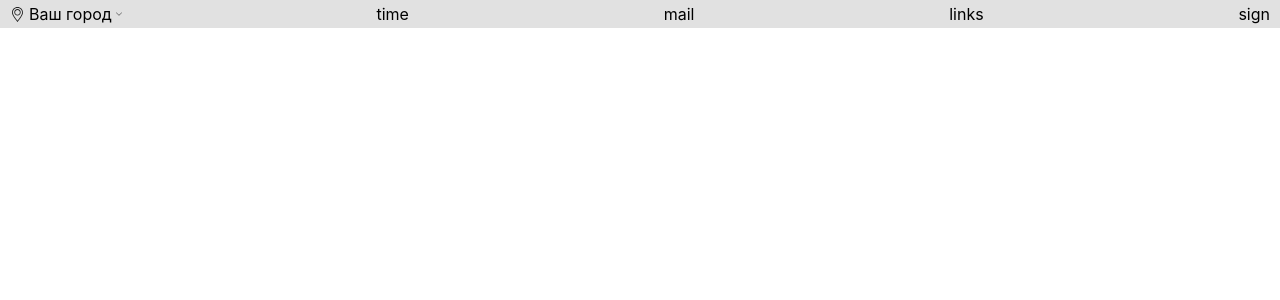
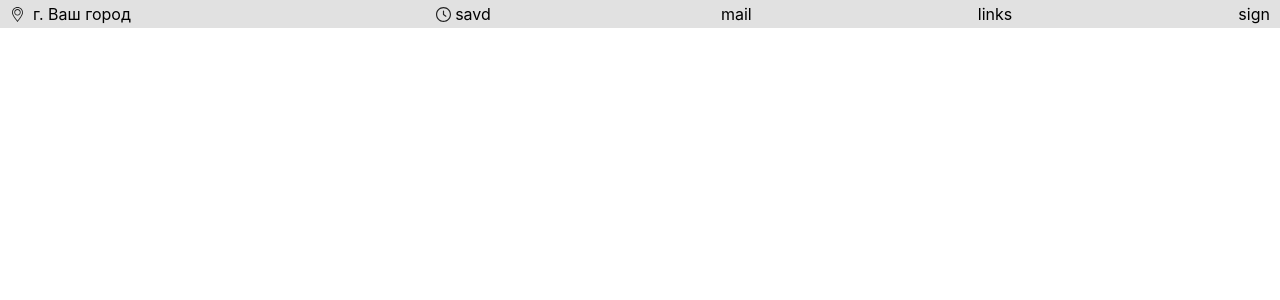
Before and after one commit to Merck-web/react-app, a React (Create React App) app: page / in a window 1280 px wide. Shown: the top 300 px of the page. Built offline with nearby package versions, Linux system fonts and the light colour scheme; no server answers.

Commit message:
Сделал инпут с подсказами городов, в дальнейшем возможно сделаю бэк для получения всех городов

```diff
--- a/package.json
+++ b/package.json
@@ -41,6 +41,7 @@
     "@types/react-dom": "^18.0.10",
     "axios": "^1.2.1",
     "dotenv": "^16.0.3",
+    "node-sass": "^7.0.3",
     "react": "^18.2.0",
     "react-dom": "^18.2.0",
     "react-router-dom": "^6.6.1",
--- a/src/App.css
+++ b/src/App.css
@@ -1,6 +1,8 @@
 @tailwind base;
 @tailwind components;
 @tailwind utilities;
+
+@import "assets/css/index.scss";
 
 .main_container {
     max-width: 1470px;
--- /dev/null
+++ b/src/assets/css/components/SelectDefault.scss
@@ -0,0 +1,3 @@
+.MuiTooltip-tooltip{
+  background-color: rgba(0,0,0, .1) !important;
+}
--- /dev/null
+++ b/src/assets/css/index.scss
@@ -0,0 +1 @@
+@import "components/SelectDefault.scss";
--- a/src/assets/icons/icons.js
+++ b/src/assets/icons/icons.js
@@ -5,5 +5,16 @@ export default {
     MapMarker: '<svg width="15" height="15" viewBox="0 0 15 15" fill="none" xmlns="http://www.w3.org/2000/svg">\n' +
         '<path d="M7.48959 0C4.45827 0 1.99219 2.46609 1.99219 5.4974C1.99219 6.88992 2.86961 8.85738 4.60018 11.3452C5.8651 13.1638 7.10918 14.5711 7.1616 14.6301L7.48959 15L7.81769 14.6301C7.86999 14.5711 9.11407 13.1638 10.3791 11.3452C12.1096 8.85738 12.9871 6.88992 12.9871 5.4974C12.9871 2.46609 10.5209 0 7.48959 0V0ZM9.66396 10.8373C8.80898 12.0673 7.94483 13.1259 7.48959 13.666C7.03548 13.1274 6.17455 12.0728 5.32013 10.8444C3.7167 8.53935 2.86915 6.69033 2.86915 5.4974C2.86915 2.94971 4.9419 0.876961 7.48959 0.876961C10.0374 0.876961 12.11 2.94971 12.11 5.4974C12.11 6.68907 11.2642 8.53558 9.66396 10.8373Z" fill="#222222"/>\n' +
         '<path d="M7.48957 2.0318C5.70052 2.0318 4.24506 3.48726 4.24506 5.27631C4.24506 7.06537 5.70052 8.52094 7.48957 8.52094C9.27874 8.52094 10.7342 7.06537 10.7342 5.27631C10.7342 3.48726 9.27874 2.0318 7.48957 2.0318V2.0318ZM7.48957 7.64398C6.18414 7.64398 5.12202 6.58186 5.12202 5.27631C5.12202 3.97089 6.18414 2.90876 7.48957 2.90876C8.79511 2.90876 9.85724 3.97089 9.85724 5.27631C9.85724 6.58186 8.79511 7.64398 7.48957 7.64398Z" fill="#222222"/>\n' +
+        '</svg>\n',
+    CircleTime: '<svg width="15" height="15" viewBox="0 0 15 15" fill="none" xmlns="http://www.w3.org/2000/svg">\n' +
+        '<g clip-path="url(#clip0_3562_53)">\n' +
+        '<path d="M10.1724 8.82455L8.08098 7.25599V4.06082C8.08098 3.73955 7.82129 3.47986 7.50002 3.47986C7.17875 3.47986 6.91907 3.73955 6.91907 4.06082V7.5465C6.91907 7.72949 7.00505 7.90205 7.15145 8.01127L9.47522 9.75411C9.57978 9.83254 9.70181 9.8703 9.82321 9.8703C10.0004 9.8703 10.1747 9.7907 10.2886 9.63733C10.4815 9.3811 10.4292 9.01685 10.1724 8.82455Z" fill="#222222"/>\n' +
+        '<path d="M7.5 0C3.36425 0 0 3.36425 0 7.5C0 11.6358 3.36425 15 7.5 15C11.6358 15 15 11.6358 15 7.5C15 3.36425 11.6358 0 7.5 0ZM7.5 13.8381C4.00562 13.8381 1.16188 10.9944 1.16188 7.5C1.16188 4.00562 4.00562 1.16188 7.5 1.16188C10.995 1.16188 13.8381 4.00562 13.8381 7.5C13.8381 10.9944 10.9944 13.8381 7.5 13.8381Z" fill="#222222"/>\n' +
+        '</g>\n' +
+        '<defs>\n' +
+        '<clipPath id="clip0_3562_53">\n' +
+        '<rect width="15" height="15" fill="white"/>\n' +
+        '</clipPath>\n' +
+        '</defs>\n' +
         '</svg>\n'
 }
--- a/src/components/IconDefault.tsx
+++ b/src/components/IconDefault.tsx
@@ -2,11 +2,12 @@ import React, {FC} from 'react';
 import icons from '../assets/icons/icons';
 
 type BaseIconTypes = {
-    name: keyof typeof icons
+    name?: string
 }
 
 const IconDefault: FC<BaseIconTypes> = ({name}) => {
-    const htmlText = icons[name];
+
+    const htmlText = icons[name] || '';
     return (
         <div
             className='cursor-pointer'
--- a/src/components/SelectDefault.tsx
+++ b/src/components/SelectDefault.tsx
@@ -1,12 +1,15 @@
 import React, {FC} from 'react';
 import IconDefault from "./IconDefault";
+import {TextField, Tooltip} from "@mui/material";
+import Autocomplete from '@mui/material/Autocomplete';
 
 
 type SelectDefaultTypes = {
     before?: string,
-    text?: string,
+    text: string,
     after?: string,
-    data?: { value: string, name: string }[]
+    data: { value: string, label: string }[],
+    tooltip?: Boolean | false
 }
 
 const SelectDefault: FC<SelectDefaultTypes> = (
@@ -14,17 +17,54 @@ const SelectDefault: FC<SelectDefaultTypes> = (
         before,
         text,
         after,
-        data
+        data,
+        tooltip
     }
 ) => {
+
+    const [selectValue, setSelectValue] = React.useState('');
+
+    function putNewLabel(val): void {
+        setSelectValue(val.label || '');
+    }
+
+
     return (
-        <div className='flex items-center'>
-            {/*@ts-ignore*/}
-            <IconDefault name={before}/>
-            <p className='mx-1'>{text}</p>
-            {/*@ts-ignore*/}
-            <IconDefault name={after}/>
-        </div>
+        <>
+            {
+                tooltip ?
+                    <Tooltip
+                        title={
+                            <div className='wrapper_autocomplit cursor-pointer p-1 '>
+                                <Autocomplete
+                                    disablePortal
+                                    id="combo-box-demo"
+                                    className={'border-white'}
+                                    options={data}
+                                    onChange={(event, val) => putNewLabel(val)}
+                                    sx={{width: 200}}
+                                    renderInput={(params) =>
+                                        <TextField
+                                            {...params}
+                                            label="Выберите город"
+                                        />
+                                    }
+                                />
+                            </div>
+                        }
+                    >
+                        <div className='flex items-center'>
+                            <IconDefault name={before}/>
+                            <p className='mx-2'>{selectValue ? `г. ${selectValue}` : `г. ${text}`}</p>
+                            <IconDefault name={after}/>
+                        </div>
+                    </Tooltip> : <div className='flex items-center'>
+                        <IconDefault name={before}/>
+                        <p className='mx-1'>{text}</p>
+                        <IconDefault name={after}/>
+                    </div>
+            }
+        </>
     );
 };
 
--- /dev/null
+++ b/src/components/TextWithIcon.tsx
@@ -0,0 +1,20 @@
+import React, {FC} from 'react';
+import IconDefault from "./IconDefault";
+
+type textWithIconType = {
+    before?: string,
+    after?: string,
+    text: string
+}
+
+const TextWithIcon: FC<textWithIconType> = ({before,after, text}) => {
+    return (
+        <div className='flex items-center'>
+            {before && <IconDefault name={before}/>}
+            <p className='mx-1'>{text}</p>
+            {after && <IconDefault name={after}/>}
+        </div>
+    );
+};
+
+export default TextWithIcon;
--- a/src/pages/main/elements/TopInfo.tsx
+++ b/src/pages/main/elements/TopInfo.tsx
@@ -1,6 +1,7 @@
 import React, {FC, useEffect} from 'react';
 import SelectDefault from "../../../components/SelectDefault";
 import axios from "axios";
+import TextWithIcon from "../../../components/TextWithIcon";
 
 
 const TopInfo: FC = () => {
@@ -26,41 +27,48 @@ const TopInfo: FC = () => {
         }
     }
 
-    const getRussiaCities = async () => {
-
-        // const res = await axios.get(`https://api.vk.com/method/database.getCountries?access_token=${process.env.REACT_APP_SERVICES_VK_API_KEY}&count=20&v=5.131`);
-        const res = fetch(`https://api.vk.com/method/database.getCountries?access_token=${process.env.REACT_APP_SERVICES_VK_API_KEY}&count=20&v=5.131`)
-            .then(response => console.log(response));
-        // console.log(res)
-    }
 
     useEffect(() => {
-        // getUserPlace().then();
-        getRussiaCities().then()
+        getUserPlace().then();
     }, [])
 
     const data = [
         {
-            value: 'wqe',
-            name: 'wqe'
-        }
+            value: 'nt',
+            label: 'Нижний Тагил',
+        },
+        {
+            value: 'aramil',
+            label: 'Арамиль',
+        },
+        {
+            value: 'ekb',
+            label: 'Екатеринбург',
+        },
+        {
+            value: 'nevyansk',
+            label: 'Невьянск',
+        },
     ]
 
     return (
         <div className="bg-gray_white py-0.5">
             <div className="main_container flex items-center justify-between">
 
-                <div className='cursor-pointer'>
+                <div className='cursor-pointer w-full max-w-[200px]'>
                     <SelectDefault
                         data={data}
-                        after={"ArrowSelect"}
                         before={"MapMarker"}
                         text={city}
+                        tooltip={true}
                     />
                 </div>
 
                 <div className=''>
-                    time
+                    <TextWithIcon
+                        before={'CircleTime'}
+                        text={'savd'}
+                    />
                 </div>
 
                 <div className=''>
--- a/tsconfig.json
+++ b/tsconfig.json
@@ -19,6 +19,7 @@
     "resolveJsonModule": true,
     "isolatedModules": true,
     "noEmit": true,
+    "noImplicitAny": false,
     "jsx": "react-jsx"
   },
   "include": [
```
Also changed, not shown: 1 other file (tests, documents, lock files or other folders).
